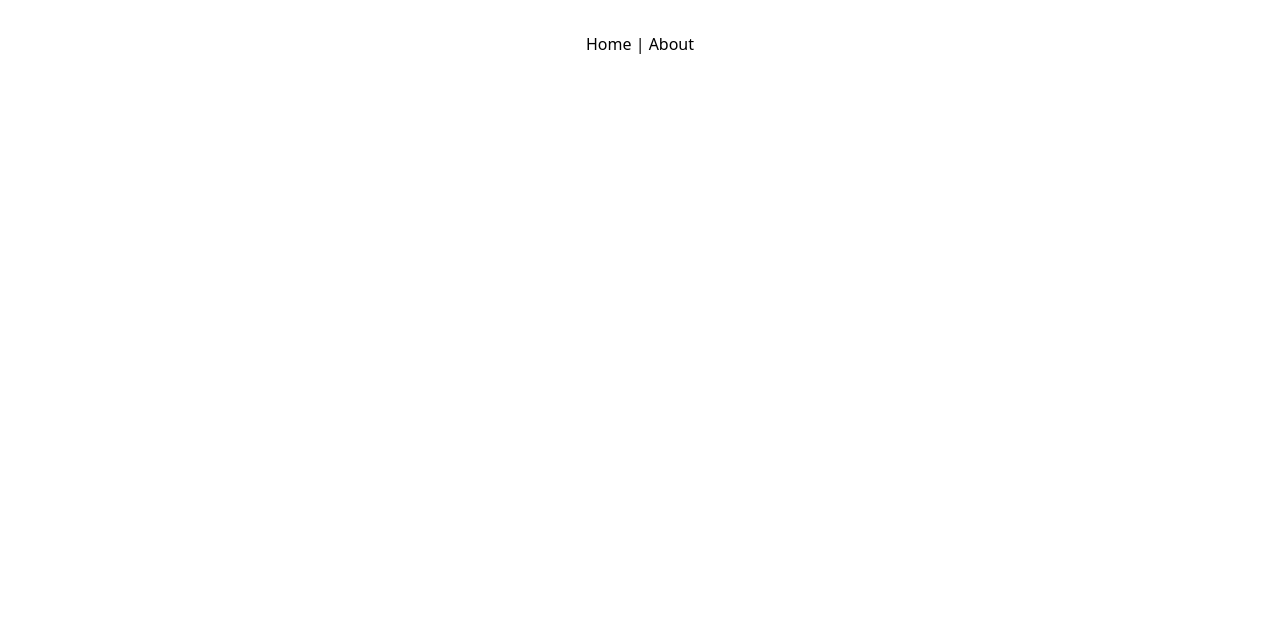
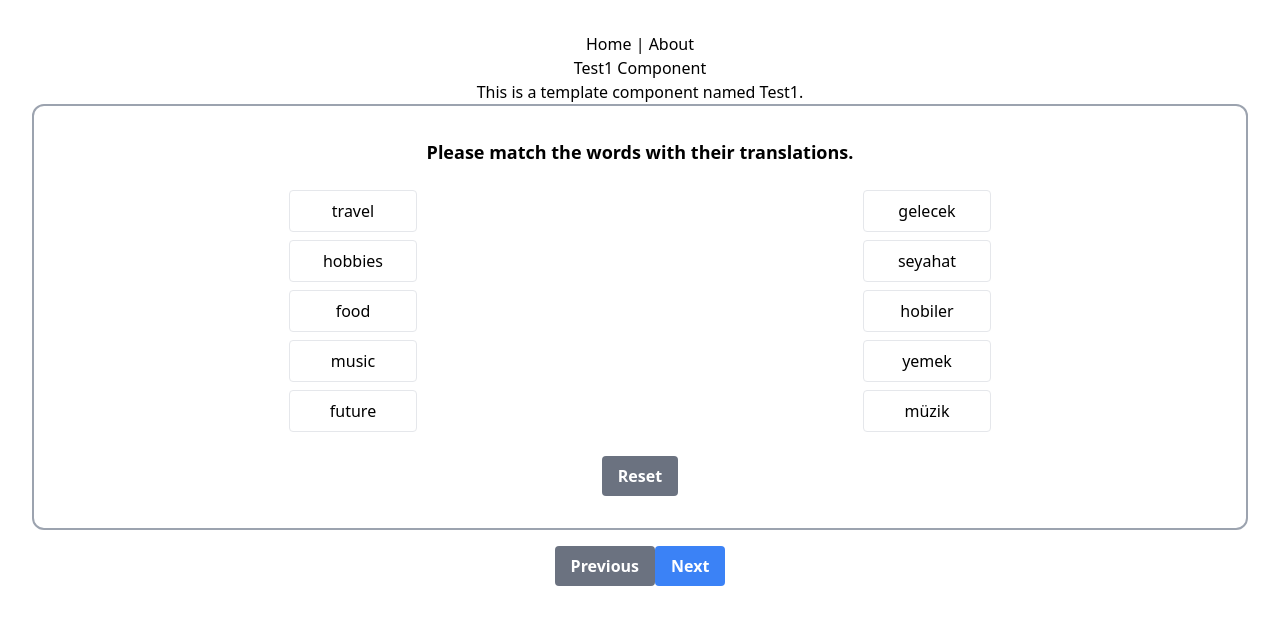
Before and after one commit to protoss70/quizabble-client, a React (Vite) app: page /test1 in a window 1280 px wide. Before the commit this address had no page. Shown: the top 624 px of the page. Built offline with nearby package versions, Linux system fonts and the light colour scheme.

Commit message:
quick test 1

```diff
--- a/src/App.tsx
+++ b/src/App.tsx
@@ -3,6 +3,7 @@ import './App.css';
 import TestingPage from './pages/testing';
 import HomePage from './pages/home';
 import "@fortawesome/fontawesome-free/css/all.min.css";
+import Test1 from './pages/test1';
 
 function App() {
   return (
@@ -13,6 +14,7 @@ function App() {
       <Routes>
         <Route path="/" element={<HomePage />} />
         <Route path="/about" element={<TestingPage />} />
+        <Route path="/test1" element={<Test1 />} />
       </Routes>
     </Router>
   );
--- a/src/components/FillBlankQuestion/FillBlankQuestion.tsx
+++ b/src/components/FillBlankQuestion/FillBlankQuestion.tsx
@@ -1,28 +1,45 @@
 import React, { useState } from "react";
 
-interface FillInTheBlankProps {
-  question?: string;
+interface FillInTheBlankQuestion {
+  type: "fillInTheBlank";
+  question: string;
   text: string;
-  answers: string[];
-  options?: string[][];
+  solution: string[];
+  options: string[];
 }
 
-const FillInTheBlank: React.FC<FillInTheBlankProps> = ({
-  question = "Please fill in the blanks with the correct answer.",
-  text,
-  answers,
-  options,
-}) => {
+interface Props {
+  question: FillInTheBlankQuestion;
+  dev?: boolean;
+}
+
+const FillInTheBlank: React.FC<Props> = ({ question, dev=true }) => {
+  const { text, solution, options } = question;
+
   const blanks = text.split("_");
-  const [userAnswers, setUserAnswers] = useState<string[]>(answers.map(() => ""));
-  const [highlighted, setHighlighted] = useState<boolean[]>(answers.map(() => false));
+  const [userAnswers, setUserAnswers] = useState<string[]>(
+    solution.map(() => "")
+  );
+  const [highlighted, setHighlighted] = useState<boolean[]>(
+    solution.map(() => false)
+  );
   const [checkResult, setCheckResult] = useState<boolean | null>(null);
 
   const handleChange = (index: number, value: string) => {
     const newAnswers = [...userAnswers];
     newAnswers[index] = value;
     setUserAnswers(newAnswers);
-    setHighlighted(answers.map(() => false)); // Reset highlights on input change
+    setHighlighted(solution.map(() => false));
+  };
+
+  const handleOptionClick = (option: string) => {
+    const emptyIndex = userAnswers.findIndex((ans) => ans === "");
+    if (userAnswers.includes(option)) {
+      const newAnswers = userAnswers.map((ans) => (ans === option ? "" : ans));
+      setUserAnswers(newAnswers);
+    } else if (emptyIndex !== -1) {
+      handleChange(emptyIndex, option);
+    }
   };
 
   const checkAnswers = (): boolean | null => {
@@ -31,25 +48,25 @@ const FillInTheBlank: React.FC<FillInTheBlankProps> = ({
       setCheckResult(null);
       return null;
     }
-    setHighlighted(answers.map(() => false));
-    const isCorrect = userAnswers.every((ans, i) => ans === answers[i]);
+    setHighlighted(solution.map(() => false));
+    const isCorrect = userAnswers.every((ans, i) => ans === solution[i]);
     setCheckResult(isCorrect);
     return isCorrect;
   };
 
   return (
     <div className="p-4 space-y-6">
-      <h2 className="text-lg font-semibold text-start">{question}</h2>
+      <h2 className="text-lg font-semibold text-start">{question.question}</h2>
       <p className="text-lg text-start">
         {blanks.map((part, index) => (
           <React.Fragment key={index}>
             {part}
-            {index < answers.length && (
+            {index < solution.length && (
               <input
                 type="text"
                 value={userAnswers[index]}
-                onChange={(e) => handleChange(index, e.target.value)}
-                className={`w-20 px-2 py-1 mx-2 text-center border rounded ${
+                readOnly
+                className={`w-20 px-2 py-1 mx-2 text-center border rounded bg-gray-100 cursor-not-allowed ${
                   highlighted[index] ? "border-red-500 bg-red-100" : ""
                 }`}
               />
@@ -58,38 +75,30 @@ const FillInTheBlank: React.FC<FillInTheBlankProps> = ({
         ))}
       </p>
 
-      {options && (
-        <div className="space-y-2">
-          {options[0].map((_, i) => (
-            <div key={i} className="flex justify-center gap-2">
-              <div className="flex items-center justify-center">
-              </div>
-              {options.map((group) => (
+      <div className="flex flex-col items-center gap-2">
+        {options.map((option) => (
           <button
-                  key={group[i]}
-                  onClick={() => handleChange(i, group[i])}
-                  className={`px-3 flex-1 max-w-36 py-1 border rounded hover:brightness-90 ${
-                    userAnswers[i] === group[i] ? "bg-blue-500 text-white" : "bg-white"
+            key={option}
+            onClick={() => handleOptionClick(option)}
+            className={`px-4 py-2 border rounded hover:brightness-90 w-32 text-center ${
+              userAnswers.includes(option) ? "bg-blue-500 text-white" : "bg-white"
             }`}
           >
-                  {group[i]}
+            {option}
           </button>
         ))}
       </div>
-          ))}
-        </div>
-      )}
-
+        {dev ?
+          <>
             <button
               onClick={() => {
-          setHighlighted(answers.map(() => false)); // Reset highlights when checking answers
+                setHighlighted(solution.map(() => false));
                 checkAnswers();
               }}
               className="px-4 py-2 font-semibold text-white bg-green-500 rounded hover:bg-green-600"
             >
               Check Answers
             </button>
-
             {checkResult !== null && (
               <span className="block mt-4 text-lg">
                 {checkResult ? "True" : "False"}
@@ -98,6 +107,11 @@ const FillInTheBlank: React.FC<FillInTheBlankProps> = ({
             {checkResult === null && (
               <span className="block mt-4 text-lg">Null</span>
             )}
+          </>
+        :
+        <></>
+      }
+
     </div>
   );
 };
--- a/src/components/RearrangeQuestion/RearrangeQuestion.tsx
+++ b/src/components/RearrangeQuestion/RearrangeQuestion.tsx
@@ -1,10 +1,14 @@
-import React, { useState } from "react";
+import React, { useState, useEffect } from "react";
 import { useDrag, useDrop } from "react-dnd";
+import WaveForm from "../WaveForm/WaveForm";
 
 interface RearrangementQuestionProps {
-  words: string[];
-  answer: string[];
-  questionText?: string;
+  question: {
+    type: "rearrangement-listening" | "rearrangement";
+    question: string;
+    solution: string;
+    options: string[];
+  };
 }
 
 interface DragItem {
@@ -13,19 +17,22 @@ interface DragItem {
   index: number;
 }
 
-const RearrangementQuestion: React.FC<RearrangementQuestionProps> = ({
-  words,
-  answer,
-  questionText = "Arrange the words to form the correct sentence.",
-}) => {
-  // States for available words (bottom) and constructed sentence (top)
-  const [availableWords, setAvailableWords] = useState<string[]>(words);
+const RearrangementQuestion: React.FC<RearrangementQuestionProps> = ({ question }) => {
+  const { solution, options, question: questionText } = question;
+  const answer = solution.split(" ");
+
+  // State initialization
+  const [availableWords, setAvailableWords] = useState<string[]>(options);
   const [constructedSentence, setConstructedSentence] = useState<string[]>([]);
   const [isAnswerCorrect, setIsAnswerCorrect] = useState<boolean | null>(null);
-  const [showRedOutline, setShowRedOutline] = useState(false);
 
-  // Container drop zones allow words to be dropped into an empty area
-  // Top container accepts "available" words to add them to the constructed sentence.
+  // Reset state when the question prop changes
+  useEffect(() => {
+    setAvailableWords(options);
+    setConstructedSentence([]);
+    setIsAnswerCorrect(null);
+  }, [question, options]);
+
   const [, topDrop] = useDrop<DragItem, void>({
     accept: "available",
     drop: (item) => {
@@ -36,7 +43,6 @@ const RearrangementQuestion: React.FC<RearrangementQuestionProps> = ({
     },
   });
 
-  // Bottom container accepts "constructed" words to move them back to available.
   const [, bottomDrop] = useDrop<DragItem, void>({
     accept: "constructed",
     drop: (item) => {
@@ -47,7 +53,6 @@ const RearrangementQuestion: React.FC<RearrangementQuestionProps> = ({
     },
   });
 
-  // Functions to reorder words within the same container
   const moveConstructedWord = (dragIndex: number, hoverIndex: number) => {
     const newList = [...constructedSentence];
     const [removed] = newList.splice(dragIndex, 1);
@@ -62,20 +67,16 @@ const RearrangementQuestion: React.FC<RearrangementQuestionProps> = ({
     setAvailableWords(newList);
   };
 
-  // Clicking a word moves it to the other container
   const moveToConstructed = (word: string) => {
     setAvailableWords((prev) => prev.filter((w) => w !== word));
     setConstructedSentence((prev) => [...prev, word]);
-    setShowRedOutline(false); // Reset the red outline
   };
 
   const moveToAvailable = (word: string) => {
     setConstructedSentence((prev) => prev.filter((w) => w !== word));
     setAvailableWords((prev) => [...prev, word]);
-    setShowRedOutline(false);
   };
 
-  // Draggable & droppable component for available words
   const AvailableWord: React.FC<{ word: string; index: number }> = ({ word, index }) => {
     const [{ isDragging }, drag] = useDrag({
       type: "available",
@@ -96,7 +97,7 @@ const RearrangementQuestion: React.FC<RearrangementQuestionProps> = ({
       <div
         ref={(node) => drag(drop(node))}
         onClick={() => moveToConstructed(word)}
-        className={`p-2 border border-gray-300 rounded-md cursor-move ${showRedOutline ? "border-red-500" : ""}`}
+        className="p-2 border border-gray-300 rounded-md cursor-move"
         style={{ opacity: isDragging ? 0.5 : 1 }}
       >
         {word}
@@ -104,7 +105,6 @@ const RearrangementQuestion: React.FC<RearrangementQuestionProps> = ({
     );
   };
 
-  // Draggable & droppable component for constructed words
   const ConstructedWord: React.FC<{ word: string; index: number }> = ({ word, index }) => {
     const [{ isDragging }, drag] = useDrag({
       type: "constructed",
@@ -134,19 +134,20 @@ const RearrangementQuestion: React.FC<RearrangementQuestionProps> = ({
   };
 
   const checkAnswer = () => {
-    if (availableWords.length > 0) {
-      setShowRedOutline(true);
-      return;
-    }
-    const correct = JSON.stringify(constructedSentence) === JSON.stringify(answer);
+    const correct =
+      constructedSentence.map((w) => w.toLowerCase()).join(" ") ===
+      answer.map((w) => w.toLowerCase()).join(" ");
     setIsAnswerCorrect(correct);
   };
 
   return (
     <div className="p-4 space-y-6">
-      <h2 className="text-lg font-semibold">{questionText}</h2>
+      {question.type === "rearrangement-listening" ? (
+        <WaveForm audioSrc={questionText} bordered={true} />
+      ) : (
+        <h2 className="text-lg font-semibold">{questionText}</h2>
+      )}
 
-      {/* Top drop zone: Constructed sentence area */}
       <div
         ref={topDrop}
         className="flex items-center p-4 h-14 space-x-2 border border-gray-300 min-h-[50px]"
@@ -162,14 +163,10 @@ const RearrangementQuestion: React.FC<RearrangementQuestionProps> = ({
         )}
       </div>
 
-      {/* Bottom drop zone: Available words area */}
-      <div
-        ref={bottomDrop}
-        className="flex space-x-2 h-11"
-      >
+      <div ref={bottomDrop} className="flex space-x-2 h-11">
         {availableWords.map((word, index) => (
-            <AvailableWord key={index} word={word} index={index} />
-          ))}
+          <AvailableWord key={index} word={word} index={index} />
+        ))}
       </div>
 
       <button
@@ -180,11 +177,7 @@ const RearrangementQuestion: React.FC<RearrangementQuestionProps> = ({
       </button>
 
       {isAnswerCorrect !== null && (
-        <p
-          className={`mt-4 text-lg ${
-            isAnswerCorrect ? "text-green-600" : "text-red-600"
-          }`}
-        >
+        <p className={`mt-4 text-lg ${isAnswerCorrect ? "text-green-600" : "text-red-600"}`}>
           {isAnswerCorrect ? "Correct!" : "Incorrect. Try again!"}
         </p>
       )}
--- a/src/components/WordMatchQuestion/WordMatchQuestion.tsx
+++ b/src/components/WordMatchQuestion/WordMatchQuestion.tsx
@@ -1,10 +1,12 @@
 import React, { useEffect, useState } from "react";
 
 interface WordMatchQuestionProps {
-  originalWords: string[];
-  translatedWords: string[];
+  question: {
+    originalWords: string[];
+    translatedWords: string[];
+    answer: string[][];
+  };
   questionText?: string;
-  answer: string[][];
 }
 
 interface PendingMatch {
@@ -13,11 +15,10 @@ interface PendingMatch {
 }
 
 const WordMatchQuestion: React.FC<WordMatchQuestionProps> = ({
-  originalWords,
-  translatedWords,
+  question,
   questionText = "Please match the words with their translations.",
-  answer,
 }) => {
+  const { originalWords, translatedWords, answer } = question;
   const [activeOriginal, setActiveOriginal] = useState<string | null>(null);
   const [activeTranslated, setActiveTranslated] = useState<string | null>(null);
   const [matchedWords, setMatchedWords] = useState<string[][]>([]);
@@ -25,7 +26,6 @@ const WordMatchQuestion: React.FC<WordMatchQuestionProps> = ({
   const [incorrectMatches, setIncorrectMatches] = useState<string[][]>([]);
   const [pendingMatch, setPendingMatch] = useState<PendingMatch | null>(null);
 
-  // When a word is clicked, clear any previous error state so that incorrect matches vanish.
   const handleOriginalClick = (word: string) => {
     if (incorrectMatches.length > 0 || isAnswerCorrect === false) {
       setIncorrectMatches([]);
@@ -52,15 +52,12 @@ const WordMatchQuestion: React.FC<WordMatchQuestionProps> = ({
 
       if (isMatch) {
         setIsAnswerCorrect(true);
-        // Set pending match so the buttons become green (with transition)
         setPendingMatch({ original: activeOriginal, translated: activeTranslated });
-        // After 400ms, add them to matchedWords (which sets opacity to 0) and clear pending state.
         setTimeout(() => {
           setMatchedWords((prev) => [...prev, [activeOriginal, activeTranslated]]);
           setPendingMatch(null);
         }, 400);
       } else {
-        // If the match is incorrect, mark them as incorrect.
         setIncorrectMatches([[activeOriginal, activeTranslated]]);
         setIsAnswerCorrect(false);
       }
@@ -75,7 +72,6 @@ const WordMatchQuestion: React.FC<WordMatchQuestionProps> = ({
     }
   }, [activeOriginal, activeTranslated]);
 
-  // Reset function to clear all states.
   const resetMatches = () => {
     setActiveOriginal(null);
     setActiveTranslated(null);
@@ -97,15 +93,12 @@ const WordMatchQuestion: React.FC<WordMatchQuestionProps> = ({
               id={`originalWord-${word}`}
               onClick={() => handleOriginalClick(word)}
               className={`w-32 px-4 py-2 border rounded transition-all duration-[300ms] ${
-                // Show green if this word is active or is part of a pending match.
                 (activeOriginal === word || (pendingMatch && pendingMatch.original === word))
                   ? "bg-green-500 text-white"
-                  : // If this word is part of an incorrect match (with the currently active translated word), show red.
-                  incorrectMatches.some((pair) => pair[0] === word)
+                  : incorrectMatches.some((pair) => pair[0] === word)
                   ? "bg-red-500 text-white"
                   : "bg-white"
               } ${
-                // Fade out if the word has already been matched.
                 matchedWords.some(([matchedOriginal]) => matchedOriginal === word)
                   ? "opacity-0 pointer-events-none"
                   : ""
--- /dev/null
+++ b/src/pages/test1.tsx
@@ -0,0 +1,145 @@
+import React, { useState } from 'react';
+import WordMatchQuestion from '../components/WordMatchQuestion/WordMatchQuestion';
+import RearrangementQuestion from '../components/RearrangeQuestion/RearrangeQuestion';
+import FillInTheBlank from '../components/FillBlankQuestion/FillBlankQuestion';
+import SpeakingQuestion from '../components/SpeakingQuestion/SpeakingQuestion';
+
+const Test1: React.FC = () => {
+  const questionData = {
+    questions: [
+      {
+        type: 'wordMatch',
+        originalWords: ['travel', 'hobbies', 'food', 'music', 'future'],
+        translatedWords: ['gelecek', 'seyahat', 'hobiler', 'yemek', 'müzik'],
+        answer: [
+          ['travel', 'seyahat'],
+          ['hobbies', 'hobiler'],
+          ['food', 'yemek'],
+          ['music', 'müzik'],
+          ['future', 'gelecek'],
+        ],
+      },
+      {
+        type: 'rearrangement-listening',
+        question:
+          'https://quizabble-bucket-frankfurt.s3.eu-central-1.amazonaws.com/tts/michael/tts-19e04389-d957-40bd-a5aa-5622cc7c1502',
+        solution: 'I am a student',
+        options: ['student', "I", 'he', "am a", 'play', 'like', 'run'],
+      },
+      {
+        type: 'rearrangement',
+        question: "What's your name?",
+        solution: 'My name is John',
+        options: ['is', 'my', 'go', 'John', 'play', 'name'],
+      },
+      {
+        type: 'fillInTheBlank',
+        question: 'Where do you live normally?',
+        text: 'I normally _ in New York.',
+        solution: ['live'],
+        options: ['live', 'travel', 'visit'],
+      },
+      {
+        type: 'fillInTheBlank',
+        question: 'Do you have a favorite restaurant in your city?',
+        text: 'Yes, my favorite restaurant is _ the city center.',
+        solution: ['in'],
+        options: ['on', 'at', 'in'],
+      },
+      {
+        type: 'fillInTheBlank',
+        question: 'Are you a morning person or a night owl?',
+        text: 'I am a morning _.',
+        solution: ['person'],
+        options: ['person', 'cup', 'bed'],
+      },
+      {
+        type: 'speaking',
+        question: 'travel',
+      },
+    ],
+  };
+
+  const [currentIndex, setCurrentIndex] = useState<number>(0);
+
+  const handleNext = () => {
+    if (currentIndex < questionData.questions.length - 1) {
+      setCurrentIndex(currentIndex + 1);
+    }
+  };
+
+  const handlePrevious = () => {
+    if (currentIndex > 0) {
+      setCurrentIndex(currentIndex - 1);
+    }
+  };
+  // @
+  const renderQuestion = (question: any) => { // eslint-disable-line
+    switch (question.type) {
+      case 'wordMatch':
+        return (
+          <div className="p-4 border-2 border-gray-400 rounded-xl">
+            <WordMatchQuestion question={question} />
+          </div>
+        );
+      case 'rearrangement-listening':
+        return (
+          <div className="p-4 border-2 border-gray-400 rounded-xl">
+            <RearrangementQuestion question={question} />
+          </div>
+        );
+      case 'rearrangement':
+        return (
+          <div className="p-4 border-2 border-gray-400 rounded-xl">
+            <RearrangementQuestion question={question} />
+          </div>
+        );
+      case 'fillInTheBlank':
+        return (
+          <div className="p-4 border-2 border-gray-400 rounded-xl">
+            <FillInTheBlank question={question} />
+          </div>
+        );
+      case 'speaking':
+        return (
+          <div className="p-4 border-2 border-gray-400 rounded-xl">
+            <SpeakingQuestion questionObj={question} />
+          </div>
+        );
+      default:
+        return null;
+    }
+  };
+
+  const currentQuestion = questionData.questions[currentIndex];
+
+  return (
+    <div>
+      <h1>Test1 Component</h1>
+      <p>This is a template component named Test1.</p>
+      <div className="question-container">
+        {renderQuestion(currentQuestion)}
+      </div>
+
+      <div className="mt-4 navigation-buttons">
+        <button
+          onClick={handlePrevious}
+          disabled={currentIndex === 0}
+          className="px-4 py-2 font-semibold text-white bg-gray-500 rounded hover:bg-gray-600"
+        >
+          Previous
+        </button>
+
+        <button
+          onClick={handleNext}
+          disabled={currentIndex === questionData.questions.length - 1}
+          className="px-4 py-2 font-semibold text-white bg-blue-500 rounded hover:bg-blue-600"
+        >
+          Next
+        </button>
+      </div>
+    </div>
+  );
+};
+
+export default Test1;
```
Also changed, not shown: questionSample.ts (added, +54 -0 lines), src/components/SpeakingQuestion/SpeakingQuestion.tsx (+9 -7 lines), src/components/WaveForm/WaveForm.tsx (+17 -6 lines), src/pages/testing.tsx (+26 -17 lines). Lines whose indentation alone changed are shown as unchanged.
